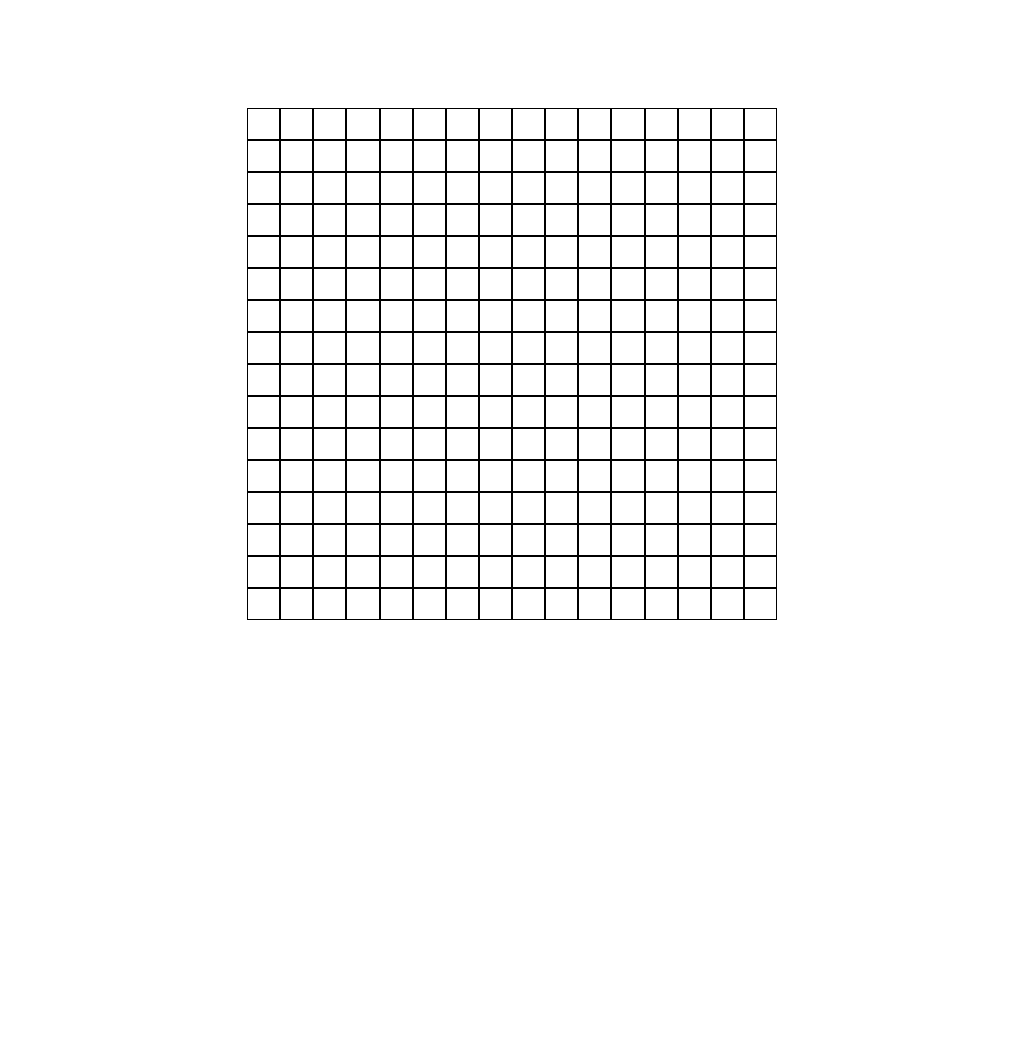
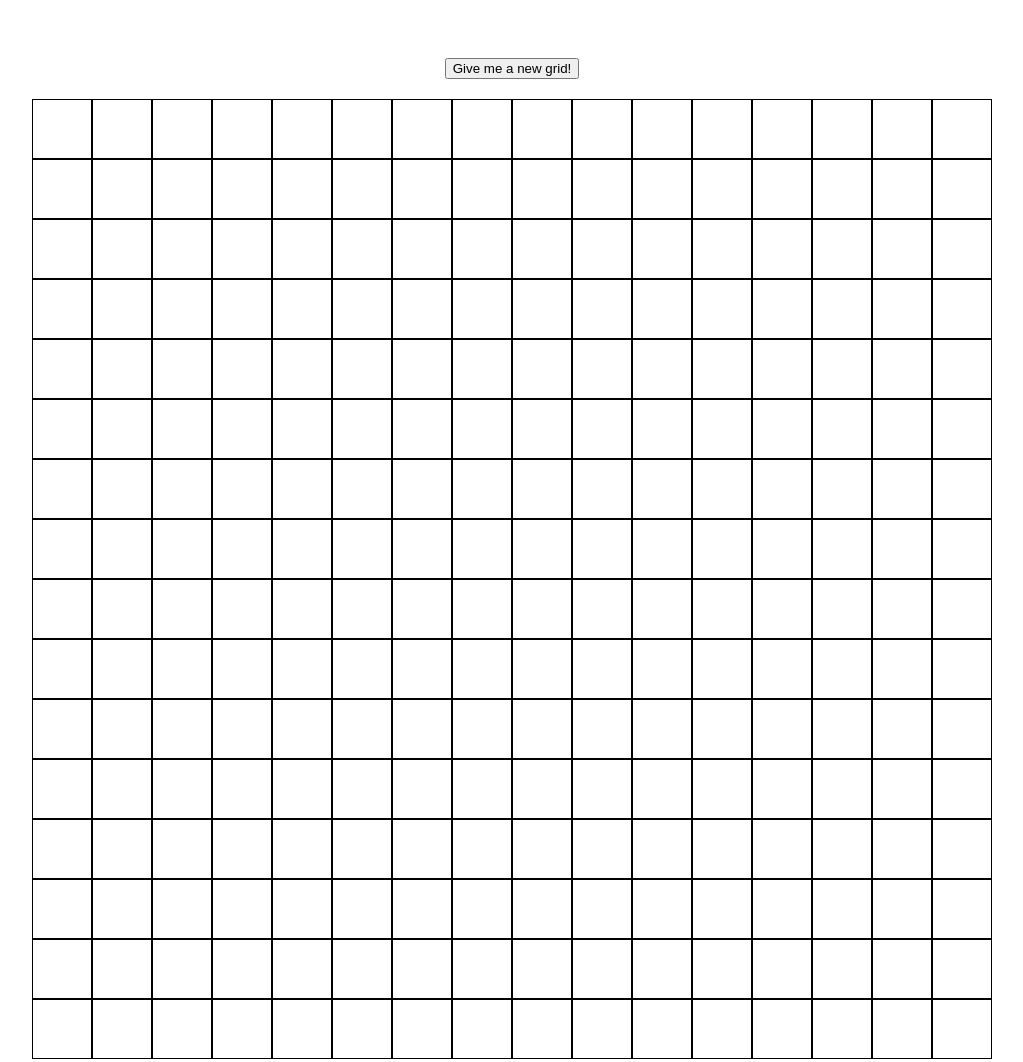
Before and after one commit to mazayiz/etch-a-sketch, a plain HTML site: page index.html in a window 1280 px wide. Shown: the whole page, without its empty margins (128-1151 px from the left). Before the commit the page ends 800 px from the top, so only its background shows below. Drawn offline with Linux system fonts and the light colour scheme.

Commit message:
Add new grid size button and resize properly

```diff
--- a/index.html
+++ b/index.html
@@ -8,6 +8,7 @@
     <script src="script.js" defer></script>
 </head>
 <body>
+    <button type="button">Give me a new grid!</button>
     <div id="container">
 
     </div>
--- a/script.js
+++ b/script.js
@@ -1,18 +1,42 @@
 const gridContainer = document.querySelector("#container");
+let gridSize = 16;
+let oldGridSize = gridSize;
+gridCreate();
 
-for (let i = 0; i < 16; i++){
-    for (let i = 0; i < 16; i++){
-        const gridDiv = document.createElement("div");
-        gridDiv.classList.add("gridSquare");
-        gridContainer.appendChild(gridDiv);
+function gridCreate () {
+    const boxSize = 960/gridSize + "px";
+    for (let i = 0; i < gridSize; i++){
+        for (let j = 0; j < gridSize; j++){
+            const gridDiv = document.createElement("div");
+            gridDiv.classList.add("gridSquare");
+            gridDiv.style.flex = "1 1 auto";
+            gridDiv.style.width = boxSize;
+            gridDiv.style.height = boxSize;
+            gridContainer.appendChild(gridDiv);
+        }
     }
+    oldGridSize = gridSize*gridSize;
+    markGridEventListener();
 }
 
-const markGrid = document.querySelectorAll(".gridSquare");
+function markGridEventListener () {
+        const markGrid = document.querySelectorAll(".gridSquare");
+        markGrid.forEach(gridSquare => {
+            gridSquare.addEventListener("mouseover", () => {
+                gridSquare.style.backgroundColor = "#008080";
+        });
+    })
+}
 
-for (let i = 0; i < markGrid.length; i++) {
-    markGrid[i].addEventListener("mouseover", () => {
-        console.log("Fucking Success");
-        markGrid[i].style.backgroundColor = "#008080";
-      });
-}
+const newGridButton = document.querySelector("button")
+newGridButton.addEventListener("click", () => {
+    gridSize = prompt("Choose a square grid size (max 100x100)")
+    if (isNaN(gridSize) || gridSize < 1 || gridSize > 100) {
+        alert("Please input a number from 1-100")
+    } else {
+        for (i = 0; i < oldGridSize; i++) {
+            gridContainer.removeChild(gridContainer.children[0]);
+        }
+        gridCreate();
+    }
+});
--- a/styles.css
+++ b/styles.css
@@ -1,8 +1,16 @@
+body {
+    display: flex;
+    flex-direction: column;
+    padding-top: 50px;
+}
+button {
+    margin: auto;
+}
+
 #container {
-    width: 530px;
-    padding: 100px;
+    width: 960px;
+    padding: 20px;
     margin: auto;
-    /* border: 1px solid black; */
 }
 
 #container {
@@ -11,8 +19,6 @@
 }
 
 .gridSquare {
-    flex: 1 1 auto;
-    width: 30px;
-    height: 30px;
+    box-sizing: border-box;
     border: 1px solid black;
 }
```
